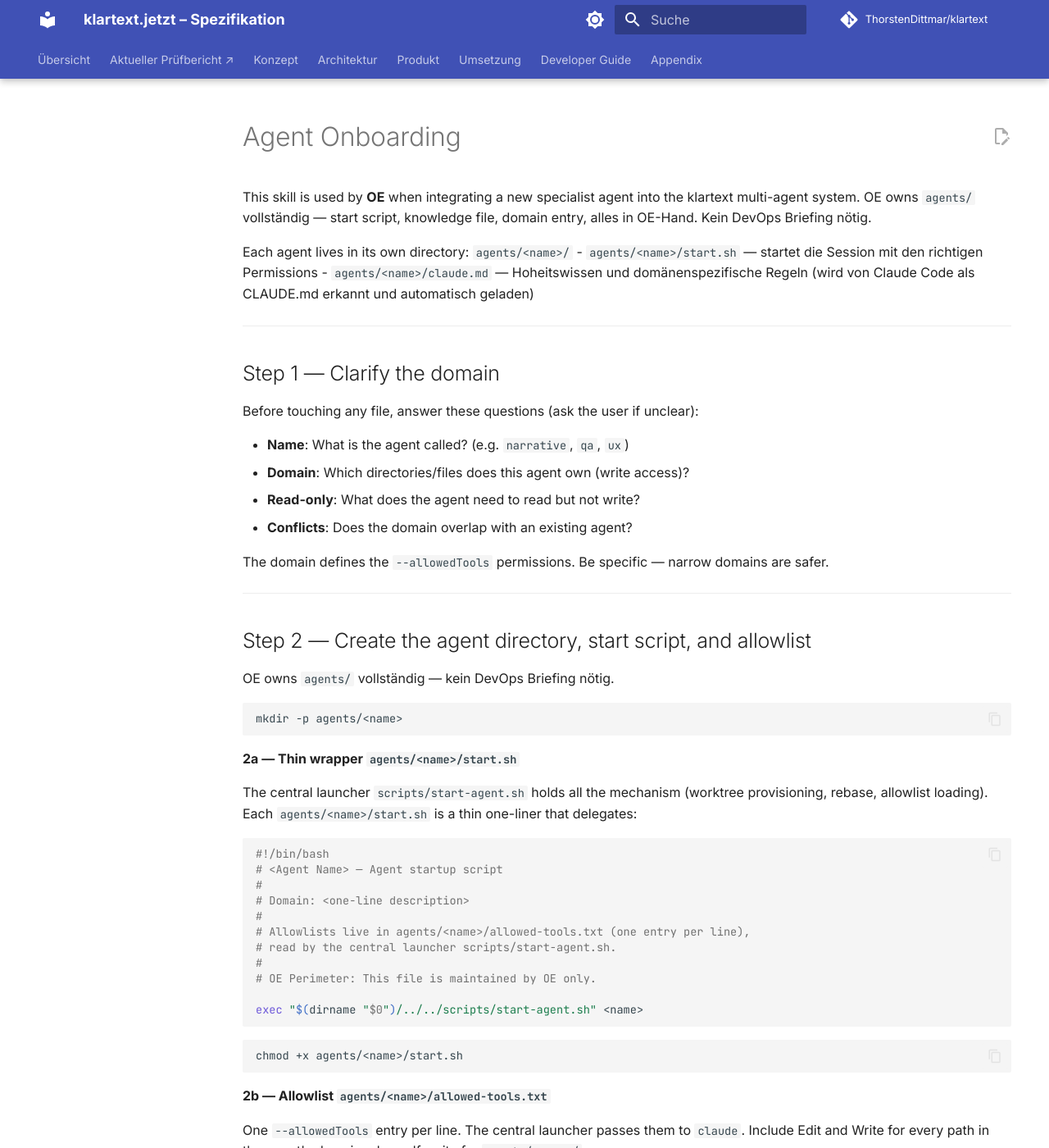
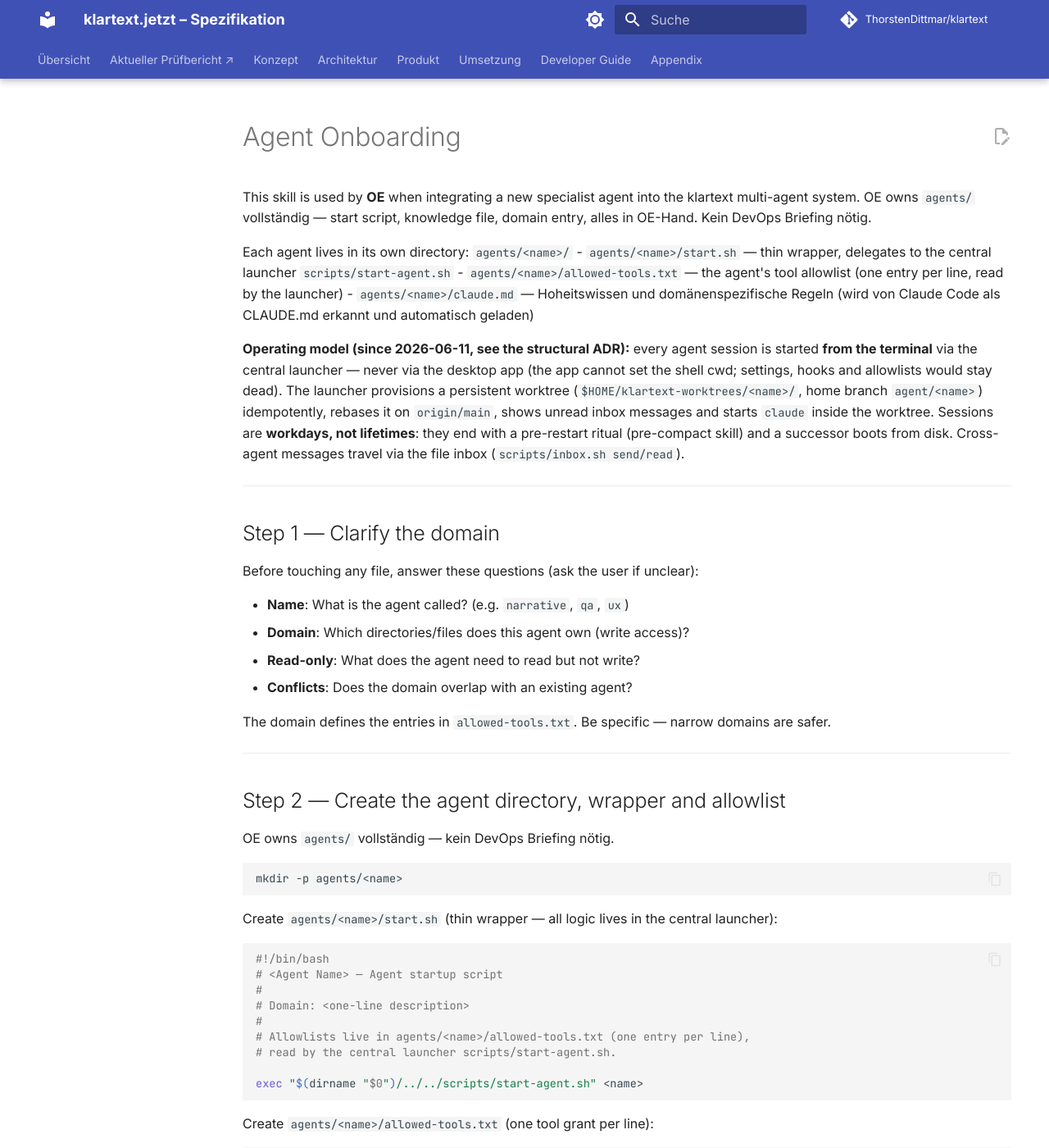
Before and after one commit to ThorstenDittmar/klartext, an MkDocs documentation site: the page built from docs/superpowers/skills/agent-onboarding.md, in a window 1280 px wide and 1400 px high. Shown: the whole window at 82% size. Built offline with MkDocs 1.6.1 and Material for MkDocs 9.7.7, drawn with Linux system fonts in a browser that asks for light colours; comment, search, counter and statistics services are not loaded; some of the changed text lies outside the part shown.

Commit message:
fix: replace DevOps-authored ADR with SA canonical + verbatim docs landing
- REMOVE docs/adr/0010-multi-agent-terminal-architecture.md (DevOps re-authoring)
- ADD docs/adr/0010-agent-operating-model.md verbatim from SA (Accepted, sign-off given,
  OE review passed): 4 pillars + 6 rejected/superseded alternatives, honest negatives,
  ongoing obligations; worktree-blindness finding documented in register evidence
- docs/superpowers/improvement/continuous-improvement.md: restore canonical OE version
  (register row 44 state = Trialed, not premature In Use; full pilot evidence incl.
  worktree-blindness incident and two rollout playbook rules)
- docs/superpowers/plans/PENDING.md: restore canonical OE version (SA CLAUDE.md delegation
  present; wrong ADR-reference row removed)
- docs/superpowers/skills/agent-onboarding.md: restore canonical OE version (operating
  model context, PENDING.md mandatory in allowlist, correct handoff message)

Root cause: worktree isolation meant SA's uncommitted file was invisible from DevOps' worktree.
Two playbook rules registered in CI: (1) handovers never by shared-tree reference — commit
first or send content; (2) missing/contradictory input → ASK, never re-author.

Co-Authored-By: Claude Sonnet 4.6 <noreply@anthropic.com>

````diff
--- a/docs/superpowers/skills/agent-onboarding.md
+++ b/docs/superpowers/skills/agent-onboarding.md
@@ -13,8 +13,17 @@ multi-agent system. OE owns `agents/` vollständig — start script, knowledge f
 alles in OE-Hand. Kein DevOps Briefing nötig.
 
 Each agent lives in its own directory: `agents/<name>/`
-- `agents/<name>/start.sh` — startet die Session mit den richtigen Permissions
+- `agents/<name>/start.sh` — thin wrapper, delegates to the central launcher `scripts/start-agent.sh`
+- `agents/<name>/allowed-tools.txt` — the agent's tool allowlist (one entry per line, read by the launcher)
 - `agents/<name>/claude.md` — Hoheitswissen und domänenspezifische Regeln (wird von Claude Code als CLAUDE.md erkannt und automatisch geladen)
+
+**Operating model (since 2026-06-11, see the structural ADR):** every agent session is started
+**from the terminal** via the central launcher — never via the desktop app (the app cannot set the
+shell cwd; settings, hooks and allowlists would stay dead). The launcher provisions a persistent
+worktree (`$HOME/klartext-worktrees/<name>/`, home branch `agent/<name>`) idempotently, rebases it
+on `origin/main`, shows unread inbox messages and starts `claude` inside the worktree. Sessions are
+**workdays, not lifetimes**: they end with a pre-restart ritual (pre-compact skill) and a successor
+boots from disk. Cross-agent messages travel via the file inbox (`scripts/inbox.sh send/read`).
 
 ---
 
@@ -27,11 +36,11 @@ Before touching any file, answer these questions (ask the user if unclear):
 - **Read-only**: What does the agent need to read but not write?
 - **Conflicts**: Does the domain overlap with an existing agent?
 
-The domain defines the `--allowedTools` permissions. Be specific — narrow domains are safer.
+The domain defines the entries in `allowed-tools.txt`. Be specific — narrow domains are safer.
 
 ---
 
-## Step 2 — Create the agent directory, start script, and allowlist
+## Step 2 — Create the agent directory, wrapper and allowlist
 
 OE owns `agents/` vollständig — kein DevOps Briefing nötig.
 
@@ -39,10 +48,7 @@ OE owns `agents/` vollständig — kein DevOps Briefing nötig.
 mkdir -p agents/<name>
 ```
 
-**2a — Thin wrapper `agents/<name>/start.sh`**
-
-The central launcher `scripts/start-agent.sh` holds all the mechanism (worktree provisioning,
-rebase, allowlist loading). Each `agents/<name>/start.sh` is a thin one-liner that delegates:
+Create `agents/<name>/start.sh` (thin wrapper — all logic lives in the central launcher):
 
 ```bash
 #!/bin/bash
@@ -52,38 +58,29 @@ rebase, allowlist loading). Each `agents/<name>/start.sh` is a thin one-liner th
 #
 # Allowlists live in agents/<name>/allowed-tools.txt (one entry per line),
 # read by the central launcher scripts/start-agent.sh.
-#
-# OE Perimeter: This file is maintained by OE only.
 
 exec "$(dirname "$0")/../../scripts/start-agent.sh" <name>
 ```
 
-```bash
-chmod +x agents/<name>/start.sh
-```
-
-**2b — Allowlist `agents/<name>/allowed-tools.txt`**
-
-One `--allowedTools` entry per line. The central launcher passes them to `claude`.
-Include Edit and Write for every path in the agent's domain, plus self-write for `agents/<name>/`:
+Create `agents/<name>/allowed-tools.txt` (one tool grant per line):
 
 ```
+Edit(docs/superpowers/plans/PENDING.md)
+Write(docs/superpowers/plans/PENDING.md)
 Edit(<domain-path>/)
 Write(<domain-path>/)
 Edit(agents/<name>/)
 Write(agents/<name>/)
 ```
 
-See `agents/devops/allowed-tools.txt` or `agents/qa/allowed-tools.txt` as reference.
-
-**Starting a session:**
+The PENDING.md lines are mandatory for every agent (pre-compact delegation tracking).
 
 ```bash
-bash agents/<name>/start.sh
+chmod +x agents/<name>/start.sh
 ```
 
-This provisions a long-lived git worktree at `$HOME/klartext-worktrees/<name>/` (idempotent),
-rebases `agent/<name>` onto `origin/main`, and starts Claude with the allowlist enforced.
+**Important sequencing:** both files must be merged to `main` before the first session start —
+the launcher reads the allowlist and the worktree checkout is based on `origin/main`.
 
 ---
 
@@ -148,9 +145,21 @@ Send the following to the new agent (adapt the placeholders):
 ```
 Willkommen im klartext Team.
 
+Du lebst in einer Terminal-Session in deinem eigenen Worktree
+($HOME/klartext-worktrees/<name>/, Branch agent/<name>). Der User startet dich mit
+`bash agents/<name>/start.sh` und beendet deine Session am natürlichen Arbeitsende —
+deine Identität persistiert auf Platte, die Session ist dein Arbeitstag. Vor jedem
+Session-Ende fährst du das pre-compact-Ritual (Pre-Restart) und hinterlegst deiner
+Nachfolge-Session eine Handoff-Notiz im eigenen Postfach.
+
 Dein Agent-Verzeichnis: agents/<name>/
-  - start.sh     → startet deine Session: bash agents/<name>/start.sh
-  - claude.md    → dein Hoheitswissen (wird automatisch von Claude Code geladen)
+  - start.sh           → dein Startweg (Terminal, nie Desktop-App)
+  - allowed-tools.txt  → deine Permissions (vom Launcher gelesen)
+  - claude.md          → dein Hoheitswissen (wird automatisch von Claude Code geladen)
+
+Nachrichten an Kollegen: bash scripts/inbox.sh send <empfänger> <name> "..."
+Dein Postfach lesen:     bash scripts/inbox.sh read <name>
+Der User stupst den Empfänger an — er ist immer der Kanal.
 
 Was du ohne Rückfrage darfst:
   - Lesen: alles (Read, git diff/log/status/show, grep, ls, find, semgrep)
````
Also changed, not shown: docs/adr/0010-agent-operating-model.md (added, +153 -0 lines), docs/adr/0010-multi-agent-terminal-architecture.md (deleted, +0 -92 lines), docs/superpowers/improvement/continuous-improvement.md (+1 -1 lines), docs/superpowers/plans/PENDING.md (+1 -1 lines).
